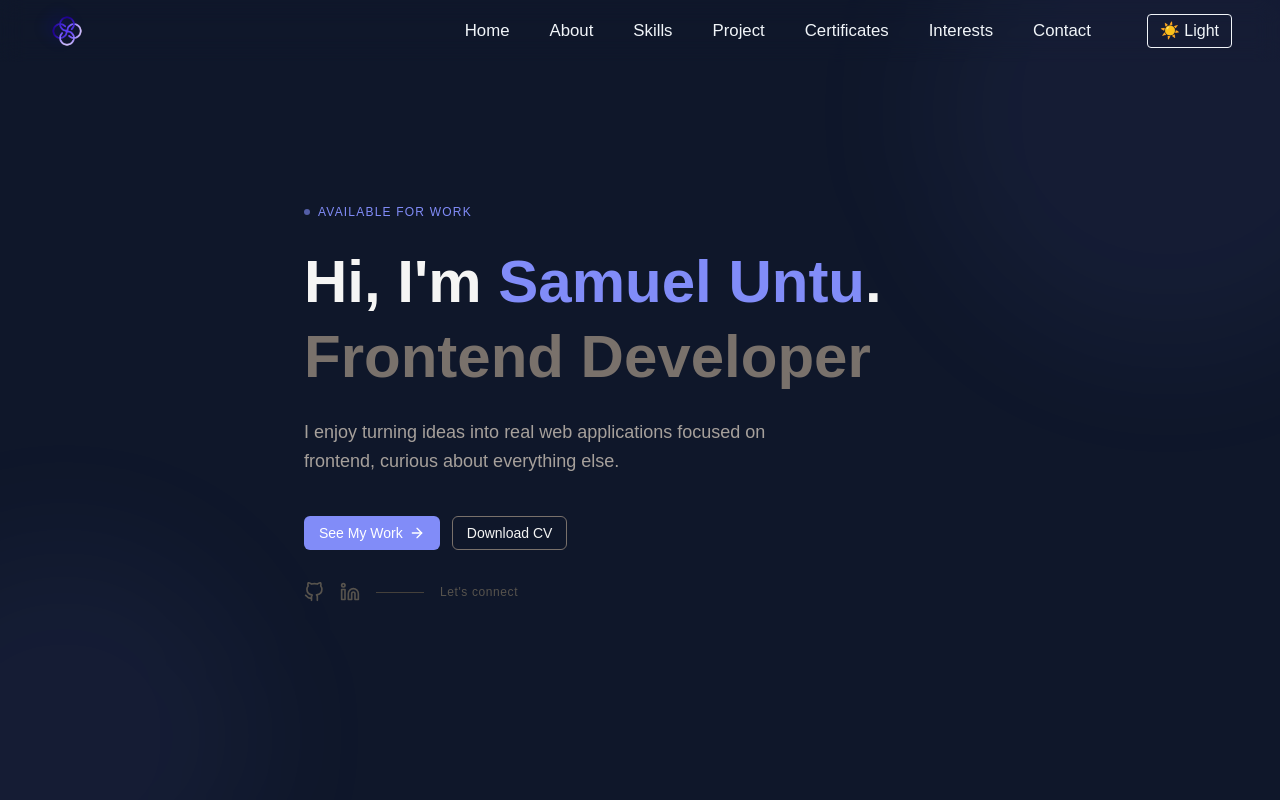
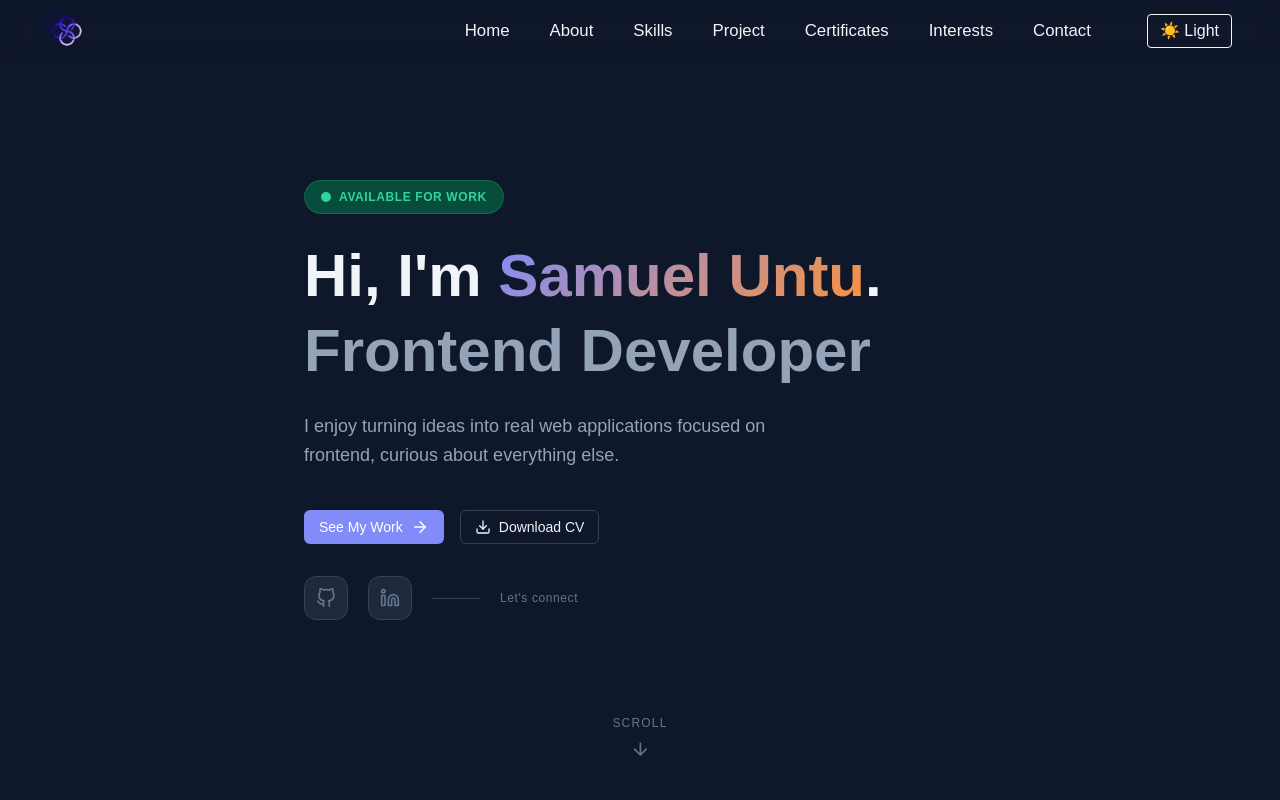
Before and after one commit to yaksokk/samuel-untu-portfolio, a React (Vite) app: page / in a window 1280 px wide. Shown: the top 800 px of the page. Built offline with nearby package versions, Linux system fonts and the light colour scheme.

Commit message:
feat: redesign Hero section with new animations

```diff
--- a/src/pages/public/Hero/Hero.jsx
+++ b/src/pages/public/Hero/Hero.jsx
@@ -1,5 +1,6 @@
-import { FiArrowRight, FiGithub, FiLinkedin } from "react-icons/fi";
+import { FiArrowRight, FiGithub, FiLinkedin, FiDownload } from "react-icons/fi";
 import { Button } from "@/components/common";
+import { useEffect, useState } from "react";
 
 const HERO_CONTENT = {
     greeting: "Hi, I'm",
@@ -17,66 +18,149 @@ const HERO_CONTENT = {
 };
 
 function Hero() {
+    const [showScroll, setShowScroll] = useState(true);
+
+    useEffect(() => {
+        const handleScroll = () => {
+            if (window.scrollY > 7) {
+                setShowScroll(false);
+            } else {
+                setShowScroll(true);
+            }
+        };
+
+        window.addEventListener("scroll", handleScroll);
+        return () => window.removeEventListener("scroll", handleScroll);
+    }, []);
+
     return (
-        <section id="hero" className="relative min-h-screen flex items-center justify-center px-6 md:px-12 overflow-hidden">
-
-            <div aria-hidden className="pointer-events-none absolute -top-32 -right-32 h-120 w-120 rounded-full bg-primary/5 dark:bg-primary-dark/5 blur-3xl" />
-            <div aria-hidden className="pointer-events-none absolute -bottom-32 -left-32 h-96 w-96 rounded-full bg-primary/5 dark:bg-primary-dark/5 blur-3xl" />
+        <section
+            id="hero"
+            className="relative min-h-screen flex items-center justify-center px-6 md:px-12 overflow-hidden"
+        >
+            <div
+                aria-hidden
+                className="pointer-events-none absolute -top-32 -right-32 h-500px w-500px rounded-full bg-primary/10 dark:bg-primary-dark/10 blur-3xl animate-float"
+            />
+            <div
+                aria-hidden
+                className="pointer-events-none absolute -bottom-32 -left-32 h-400px w-400px rounded-full bg-accent/10 dark:bg-accent-dark/10 blur-3xl animate-float"
+                style={{ animationDelay: "2s" }}
+            />
+            <div
+                aria-hidden
+                className="pointer-events-none absolute top-1/2 left-1/2 -translate-x-1/2 -translate-y-1/2 h-600px w-600px rounded-full bg-primary-glow/30 dark:bg-primary-glow-dark/20 blur-3xl animate-float"
+                style={{ animationDelay: "4s" }}
+            />
 
             <div className="relative z-10 max-w-2xl w-full">
-
-                <span className="animate-slide-up animation-delay-100 inline-flex items-center gap-2 mb-6 text-xs font-medium tracking-widest uppercase text-primary dark:text-primary-dark">
-                    <span className="h-1.5 w-1.5 rounded-full bg-primary dark:bg-primary-dark animate-pulse" />
+                <span className="animate-slide-up animation-delay-100 inline-flex items-center gap-2 mb-6 px-4 py-2 rounded-full bg-success-soft dark:bg-success-soft-dark border border-success/20 dark:border-success-dark/20 text-xs font-semibold tracking-wider uppercase text-success dark:text-success-dark">
+                    <span className="relative flex h-2.5 w-2.5">
+                        <span className="animate-ping absolute inline-flex h-full w-full rounded-full bg-success dark:bg-success-dark opacity-75" />
+                        <span className="relative inline-flex rounded-full h-2.5 w-2.5 bg-success dark:bg-success-dark" />
+                    </span>
                     Available for work
                 </span>
 
-                <h1 className="animate-slide-up animation-delay-200 text-4xl md:text-6xl font-bold leading-tight text-stone-900 dark:text-stone-100">
+                <h1 className="animate-slide-up animation-delay-200 text-4xl md:text-6xl font-bold leading-tight text-text dark:text-text-dark">
                     {HERO_CONTENT.greeting}{" "}
-                    <span className="text-primary dark:text-primary-dark">
+                    <span className="text-gradient">
                         {HERO_CONTENT.name}
                     </span>
-                    .
+                    <span className="text-text dark:text-text-dark">.</span>
                     <br />
-                    <span className="text-stone-400 dark:text-stone-500">
+                    <span className="text-text-muted dark:text-text-muted-dark">
                         {HERO_CONTENT.role}
                     </span>
                 </h1>
 
-                <p className="animate-slide-up animation-delay-400 mt-6 text-base md:text-lg text-stone-500 dark:text-stone-400 max-w-lg leading-relaxed">
+                {/* Bio */}
+                <p className="animate-slide-up animation-delay-400 mt-6 text-base md:text-lg text-text-muted dark:text-text-muted-dark max-w-lg leading-relaxed">
                     {HERO_CONTENT.bio}
                 </p>
 
-                <div className="animate-slide-up animation-delay-600 mt-10 flex flex-wrap items-center gap-3">
+                <div className="animate-slide-up animation-delay-600 mt-10 flex flex-wrap items-center gap-4">
                     <Button
                         variant="primary"
-                        onClick={() => document.querySelector(HERO_CONTENT.cta.primary.href)?.scrollIntoView({ behavior: "smooth" })}
+                        onClick={() =>
+                            document
+                                .querySelector(HERO_CONTENT.cta.primary.href)
+                                ?.scrollIntoView({ behavior: "smooth" })
+                        }
+                        className="group relative overflow-hidden"
                     >
-                        {HERO_CONTENT.cta.primary.label}
-                        <FiArrowRight size={16} />
+                        <span className="relative z-10 flex items-center gap-2">
+                            {HERO_CONTENT.cta.primary.label}
+                            <FiArrowRight
+                                size={18}
+                                className="transition-transform duration-300 group-hover:translate-x-1"
+                            />
+                        </span>
                     </Button>
 
                     <Button
                         variant="outline"
-                        onClick={() => window.open(HERO_CONTENT.cta.secondary.href, "_blank")}
-                        className="text-stone-100! border-stone-500! hover:border-primary!"
+                        onClick={() =>
+                            window.open(HERO_CONTENT.cta.secondary.href, "_blank")
+                        }
+                        className="group border-border dark:border-border-dark hover:border-primary dark:hover:border-primary-dark hover:text-primary dark:hover:text-primary-dark transition-all duration-300"
                     >
-                        {HERO_CONTENT.cta.secondary.label}
+                        <span className="flex items-center gap-2">
+                            <FiDownload
+                                size={16}
+                                className="transition-transform duration-300 group-hover:-translate-y-0.5"
+                            />
+                            {HERO_CONTENT.cta.secondary.label}
+                        </span>
                     </Button>
                 </div>
 
-                <div className="animate-slide-up animation-delay-600 mt-8 flex items-center gap-4">
+                {/* Social Links */}
+                <div className="animate-slide-up animation-delay-700 mt-8 flex items-center gap-5">
                     {HERO_CONTENT.social.map(({ icon: Icon, href, label }) => (
-                        <a key={label} href={href} target="_blank" rel="noopener noreferrer" aria-label={label} className="text-stone-400 dark:text-stone-600 hover:text-primary dark:hover:text-primary-dark transition-colors duration-200">
-                            <Icon size={20} />
+                        <a
+                            key={label}
+                            href={href}
+                            target="_blank"
+                            rel="noopener noreferrer"
+                            aria-label={label}
+                            className="group flex items-center justify-center w-11 h-11 rounded-xl bg-surface dark:bg-surface-dark border border-border dark:border-border-dark text-text-subtle dark:text-text-subtle-dark hover:border-primary dark:hover:border-primary-dark hover:text-primary dark:hover:text-primary-dark hover:bg-primary-glow/50 dark:hover:bg-primary-glow-dark/50 transition-all duration-300"
+                        >
+                            <Icon
+                                size={20}
+                                className="transition-transform duration-300 group-hover:scale-110"
+                            />
                         </a>
                     ))}
-                    <span className="h-px w-12 bg-stone-200 dark:bg-stone-700" />
-                    <span className="text-xs tracking-wider text-stone-400 dark:text-stone-600">
+                    <span className="h-px w-12 bg-border dark:bg-border-dark" />
+                    <span className="text-xs tracking-wider text-text-subtle dark:text-text-subtle-dark font-medium">
                         Let's connect
                     </span>
                 </div>
+            </div>
 
-            </div>
+            {showScroll && (
+                <div className="absolute bottom-8 left-1/2 -translate-x-1/2 animate-bounce-soft transition-opacity duration-500">
+                    <a
+                        href="#about"
+                        className="flex flex-col items-center gap-2 text-text-subtle dark:text-text-subtle-dark hover:text-primary dark:hover:text-primary-dark transition-colors duration-300"
+                    >
+                        <span className="text-xs tracking-widest uppercase">Scroll</span>
+                        <svg
+                            width="20"
+                            height="20"
+                            viewBox="0 0 24 24"
+                            fill="none"
+                            stroke="currentColor"
+                            strokeWidth="2"
+                            strokeLinecap="round"
+                            strokeLinejoin="round"
+                        >
+                            <path d="M12 5v14M5 12l7 7 7-7" />
+                        </svg>
+                    </a>
+                </div>
+            )}
         </section>
     );
 }
```
